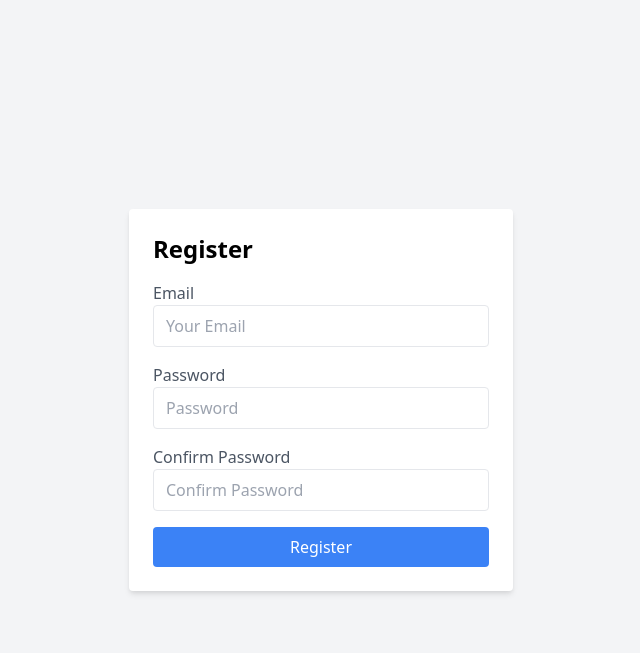
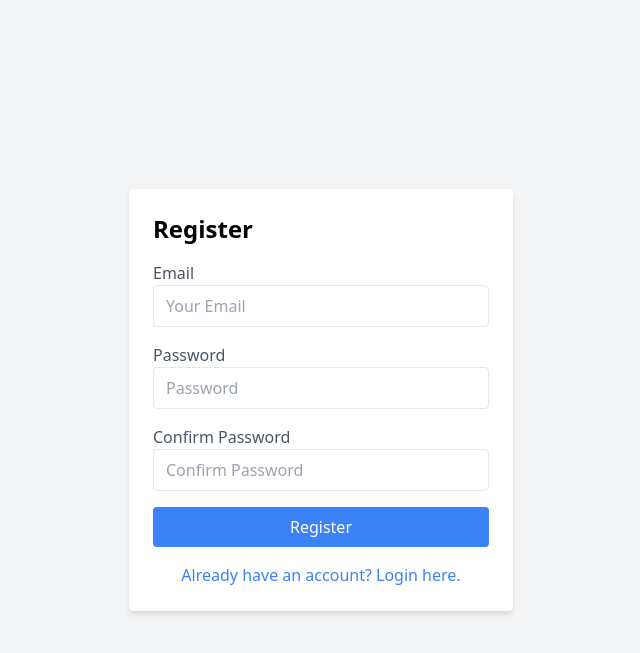
Before and after one commit to amirerfantim/ChatbotHub, a Django app: page /register/ in a window 1280 px wide. Shown: the top 653 px of the page, without its empty margins (319-959 px from the left). Run offline with Django 4.2, Linux system fonts and the light colour scheme.

Commit message:
Add feature navigate from register to login and vice versa

```diff
--- a/torob_chatbot/templates/user/login.html
+++ b/torob_chatbot/templates/user/login.html
@@ -26,6 +26,10 @@
             </div>
             <button type="submit" class="w-full bg-blue-500 text-white py-2 rounded hover:bg-blue-600">Login</button>
         </form>
+
+        <div class="mt-4 text-center">
+            <a href="{% url 'register' %}" class="text-blue-500 hover:underline">Don't have an account? Register here.</a>
+        </div>
     </div>
 </body>
 </html>
--- a/torob_chatbot/templates/user/register.html
+++ b/torob_chatbot/templates/user/register.html
@@ -30,6 +30,10 @@
             </div>
             <button type="submit" class="w-full bg-blue-500 text-white py-2 rounded hover:bg-blue-600">Register</button>
         </form>
+
+        <div class="mt-4 text-center">
+            <a href="{% url 'login' %}" class="text-blue-500 hover:underline">Already have an account? Login here.</a>
+        </div>
     </div>
 </body>
 </html>
```
